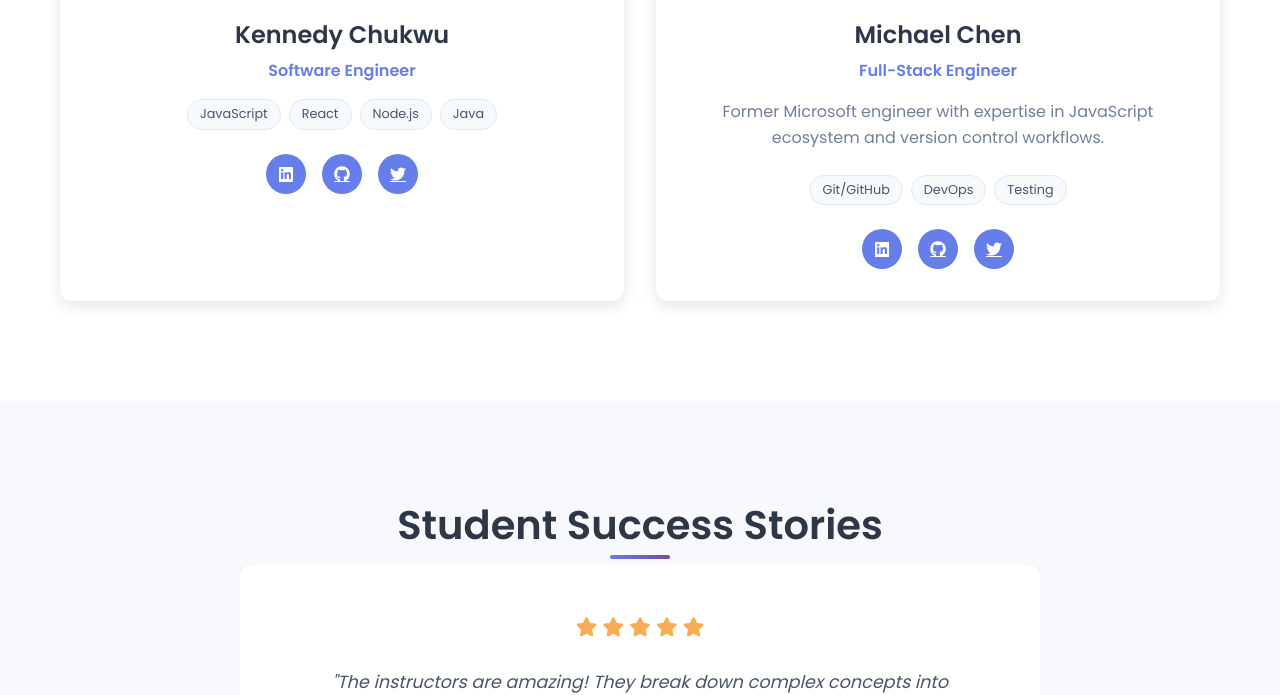
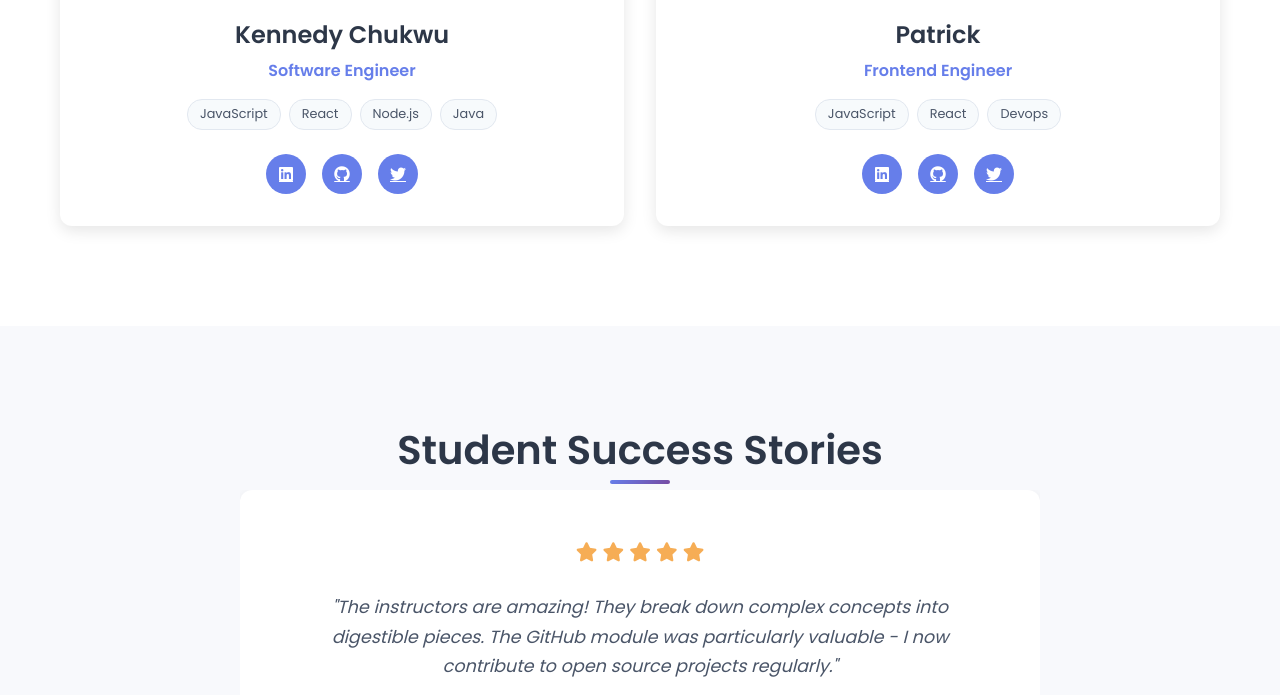
Before and after one commit to mrchukwu/veltirx_bootcamp, a plain HTML site: page index.html in a window 1280 px wide. Shown: the part 5655-6350 px from the top of the page. Drawn offline with Linux system fonts and the light colour scheme.

Commit message:
update instructor

```diff
--- a/index.html
+++ b/index.html
@@ -441,13 +441,13 @@
                         <img src="assets/instructor-2.jpg" alt="Michael Chen">
                     </div>
                     <div class="instructor-info">
-                        <h3>Michael Chen</h3>
-                        <p class="instructor-title">Full-Stack Engineer</p>
-                        <p class="instructor-bio">Former Microsoft engineer with expertise in JavaScript ecosystem and version control workflows.</p>
+                        <h3>Patrick</h3>
+                        <p class="instructor-title">Frontend Engineer</p>
+                        <!-- <p class="instructor-bio">Former Microsoft engineer with expertise in JavaScript ecosystem and version control workflows.</p> -->
                         <div class="instructor-skills">
-                            <span>Git/GitHub</span>
-                            <span>DevOps</span>
-                            <span>Testing</span>
+                            <span>JavaScript</span>
+                            <span>React</span>
+                            <span>Devops</span>
                         </div>
                         <div class="instructor-social">
                             <a href="#"><i class="fab fa-linkedin"></i></a>
```
